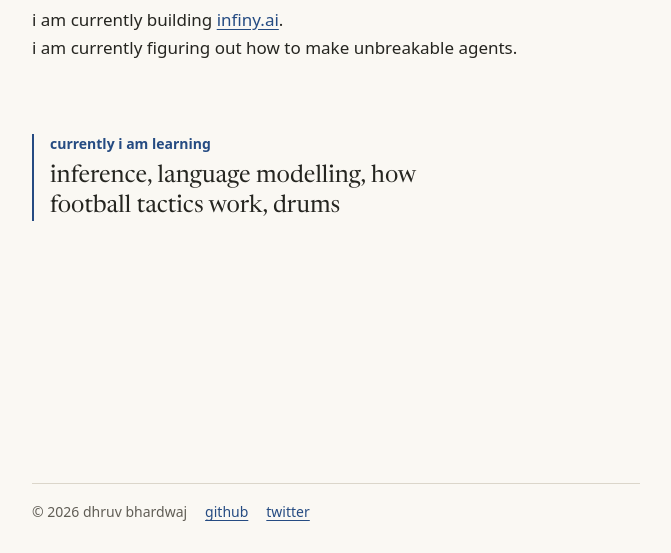
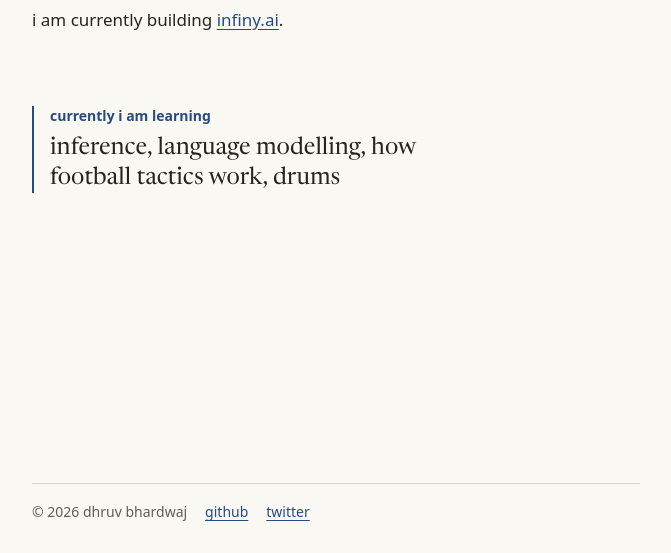
Before and after one commit to dhruvbhrdwj/dhruv-bhardwaj-personal, a plain HTML site: page index.html in a window 1280 px wide. Shown: the part 247-800 px from the top of the page, without its empty margins (304-975 px from the left). Drawn offline with Linux system fonts and the light colour scheme.

Commit message:
Remove unbreakable agents line from homepage

```diff
--- a/index.html
+++ b/index.html
@@ -21,8 +21,7 @@
 
   <main>
     <h1>dhruv bhardwaj</h1>
-    <p>i am currently building <a href="https://infiny.ai">infiny.ai</a>.<br>
-      i am currently figuring out how to make unbreakable agents.</p>
+    <p>i am currently building <a href="https://infiny.ai">infiny.ai</a>.</p>
 
     <section class="learning-note" aria-labelledby="learning-note-title">
       <h2 id="learning-note-title">currently i am learning</h2>
```
